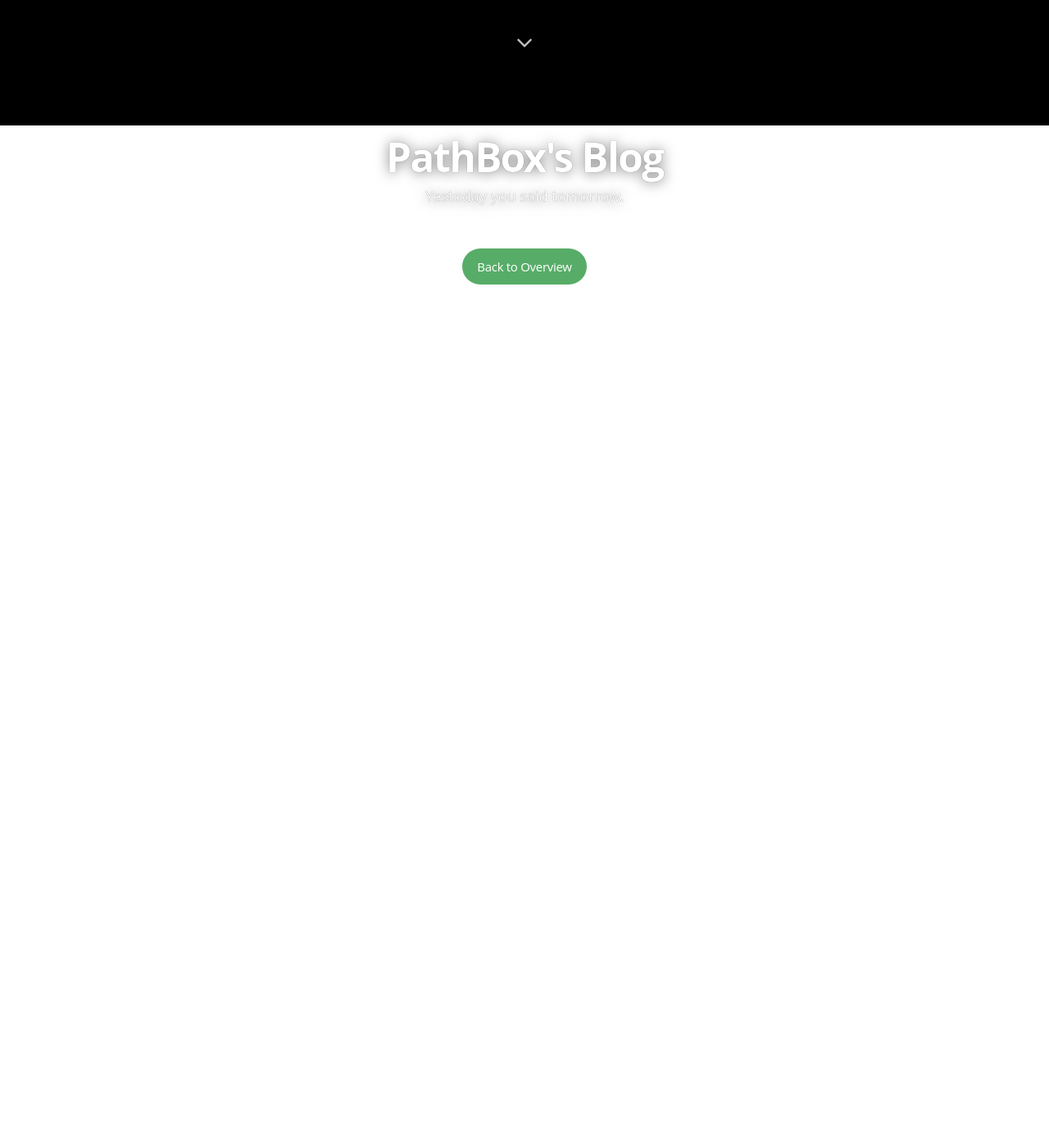
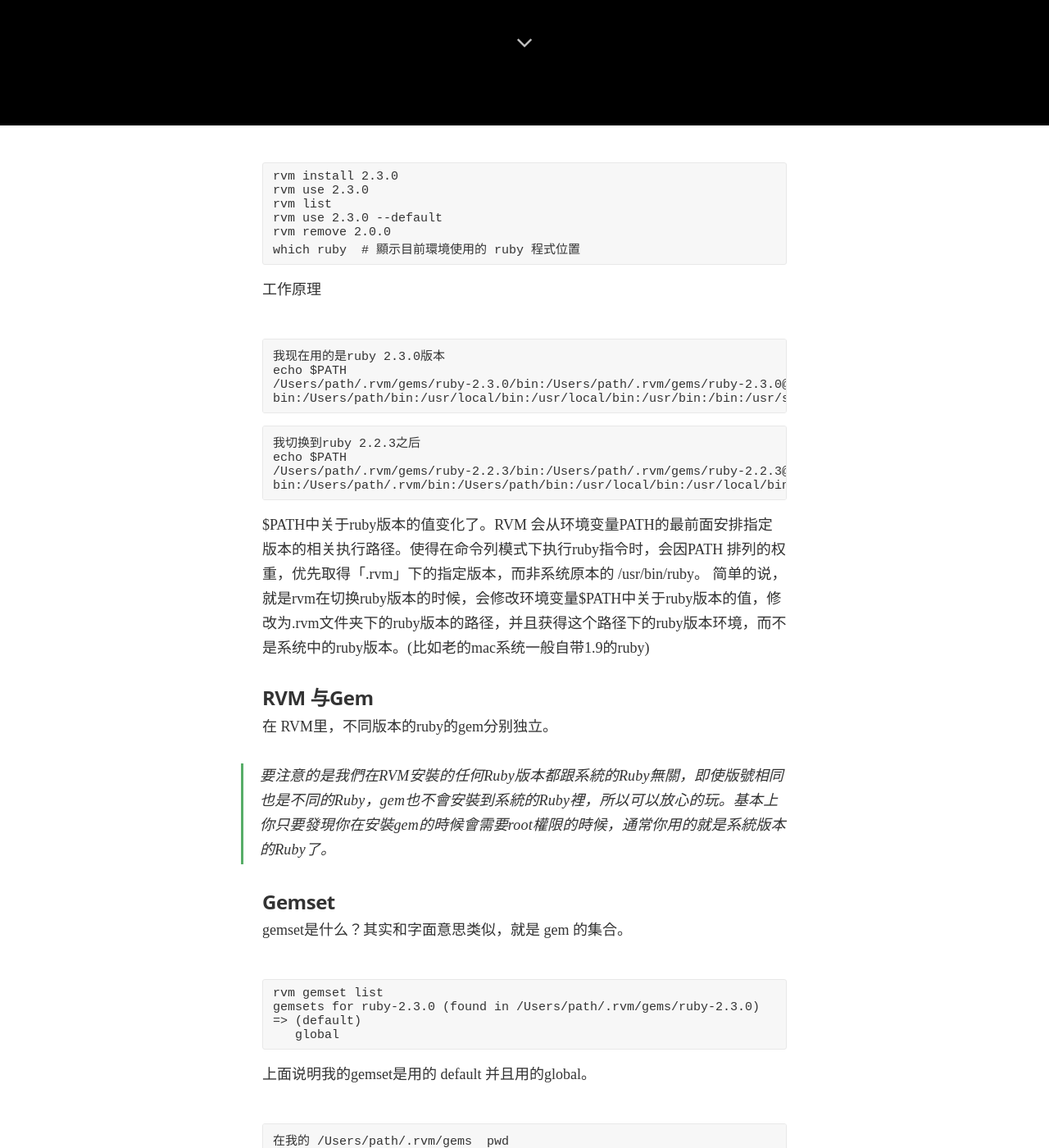
Before and after one commit to pathbox/pathbox.github.io, a Jekyll site: the page built from _posts/2016-07-18-rvm-gemset-bundler-rack-rbenv.md, in a window 1280 px wide and 1400 px high, scrolled down 1247 px. Shown: the whole window at 82% size. Built offline with Jekyll 4.4.1, drawn with Linux system fonts in a browser that asks for light colours; nearby versions of some CDN libraries; some web fonts are replaced; comment, search, counter and statistics services are not loaded; before the commit the page ends 1684 px from its top, so only the background shows below that; some of the changed text lies outside the part shown.

Commit message:
rvm and gemset

````diff
--- a/_posts/2016-07-18-rvm-gemset-bundler-rack-rbenv.md
+++ b/_posts/2016-07-18-rvm-gemset-bundler-rack-rbenv.md
@@ -1,9 +1,108 @@
 ---
 layout: post
-title: Rvm Gemset Bundler Rack Rbenv 原理总结
+title: RVM Gemset Bundler Rbenv Rack Capistrano原理总结
 date:   2016-07-18 15:47:06
 categories: Go
 image: /assets/images/post.jpg
 ---
 
-### Rvm Gemset Bundler Rack Rbenv 原理总结
+### RVM Gemset Bundler Rbenv Rack Capistrano原理总结
+
+最近有个面试机会，面试官问我是否 知道RVM Gemset Bundler Rbenv Capistrano 的原理知不知道。我当时想，原理，难道是
+具体代码是怎么实现的吗？平时都在用这些工具，不过具体代码如何实现这个真的没有研究过。我回答了：“不知道”。回来后，便开始查
+这些工具的原理是什么，然后，就是有种“原来如此”的感觉。所以，这篇文章就是对这些原理的一个自我总结。并没有从代码层面去分析，而
+只是从他们的功能作用进行总结。
+
+### RVM
+
+Rvm是ruby开发环境的管理工具。能够帮助开发者在不同的ruby版本中切换。包括 不同类型 Cruby和Jruby直接的切换。
+配合gemset，Rvm能够配置ruby和rails一起的不同版本的开发环境。而且，各个开发环境互相隔离不干扰。这样，就能很方便的为
+不同的项目配不同的开发环境。
+
+基本命令
+```
+rvm install 2.3.0
+rvm use 2.3.0
+rvm list
+rvm use 2.3.0 --default
+rvm remove 2.0.0
+which ruby  # 顯示目前環境使用的 ruby 程式位置
+```
+
+工作原理
+```
+我现在用的是ruby 2.3.0版本
+echo $PATH
+/Users/path/.rvm/gems/ruby-2.3.0/bin:/Users/path/.rvm/gems/ruby-2.3.0@global/bin:/Users/path/.rvm/rubies/ruby-2.3.0/
+bin:/Users/path/bin:/usr/local/bin:/usr/local/bin:/usr/bin:/bin:/usr/sbin:/sbin:/Users/path/.rvm/bin
+```
+
+```
+我切换到ruby 2.2.3之后
+echo $PATH
+/Users/path/.rvm/gems/ruby-2.2.3/bin:/Users/path/.rvm/gems/ruby-2.2.3@global/bin:/Users/path/.rvm/rubies/ruby-2.2.3/
+bin:/Users/path/.rvm/bin:/Users/path/bin:/usr/local/bin:/usr/local/bin:/usr/bin:/bin:/usr/sbin:/sbin
+```
+
+$PATH中关于ruby版本的值变化了。RVM 会从环境变量PATH的最前面安排指定版本的相关执行路径。使得在命令列模式下执行ruby指令时，会因PATH 排列的权重，优先取得「.rvm」下的指定版本，而非系统原本的 /usr/bin/ruby。
+简单的说，就是rvm在切换ruby版本的时候，会修改环境变量$PATH中关于ruby版本的值，修改为.rvm文件夹下的ruby版本的路径，并且获得这个路径下的ruby版本环境，而不是系统中的ruby版本。(比如老的mac系统一般自带1.9的ruby)
+
+### RVM 与Gem
+在 RVM里，不同版本的ruby的gem分别独立。
+
+> 要注意的是我們在RVM安裝的任何Ruby版本都跟系統的Ruby無關，即使版號相同也是不同的Ruby，gem也不會安裝到系統的Ruby裡，所以可以放心的玩。基本上你只要發現你在安裝gem的時候會需要root權限的時候，通常你用的就是系統版本的Ruby了。
+
+
+### Gemset
+gemset是什么？其实和字面意思类似，就是 gem 的集合。
+
+```
+rvm gemset list
+gemsets for ruby-2.3.0 (found in /Users/path/.rvm/gems/ruby-2.3.0)
+=> (default)
+   global
+```
+上面说明我的gemset是用的 default 并且用的global。
+```
+在我的 /Users/path/.rvm/gems  pwd
+drwxr-xr-x   2 path  staff    68B 10 21  2015 cache
+drwxr-xr-x  13 path  staff   442B 11 30  2015 ruby-2.2.3
+lrwxr-xr-x   1 path  staff    54B 10 21  2015 ruby-2.2.3@global -> /Users/path/.rvm/rubies/ruby-2.2.3/lib/ruby/gems/2.2.0
+drwxr-xr-x  12 path  staff   408B  7  5 14:45 ruby-2.3.0
+lrwxr-xr-x   1 path  staff    54B  7  5 09:15 ruby-2.3.0@global -> /Users/path/.rvm/rubies/ruby-2.3.0/lib/ruby/gems/2.3.0
+```
+
+我进行下面的操作
+```
+rvm gemset create rails-5.0.0
+/Users/path/.rvm/gems 就变成了
+drwxr-xr-x   2 path  staff    68B 10 21  2015 cache
+drwxr-xr-x  13 path  staff   442B 11 30  2015 ruby-2.2.3
+lrwxr-xr-x   1 path  staff    54B 10 21  2015 ruby-2.2.3@global -> /Users/path/.rvm/rubies/ruby-2.2.3/lib/ruby/gems/2.2.0
+drwxr-xr-x  12 path  staff   408B  7  5 14:45 ruby-2.3.0
+lrwxr-xr-x   1 path  staff    54B  7  5 09:15 ruby-2.3.0@global -> /Users/path/.rvm/rubies/ruby-2.3.0/lib/ruby/gems/2.3.0
+drwxr-xr-x   6 path  staff   204B  7 19 17:02 ruby-2.3.0@rails-5.0.0
+
+rvm gemset list
+gemsets for ruby-2.3.0 (found in /Users/path/.rvm/gems/ruby-2.3.0)
+=> (default)
+   global
+   rails-5.0.0
+
+这样就多了rails-5.0.0 的环境配置
+rvm gemset use rails-5.0.0 就是使用这个gemset配置
+```
+
+这个环境就是ruby2.3.0版本，rails5.0.0版本。在/Users/path/.rvm/gems/ruby-2.3.0@rails-5.0.0/ 下有gems文件夹，其中就保存该环境配置下
+使用到的gem包。你可以按照这种原理，自己创建多个gemset，也就可以为不同的项目，配置不同的ruby环境和rails环境，使用不同的gem包，项目之间就可以
+互不干扰。
+
+如果你要从別的版本的Ruby直接切换到指定的gemset：
+```
+rvm 2.3.0@rails-5.0.0
+```
+
+清空这个gemset
+```
+rvm gemset empty rails-5.0.0
+```
````
